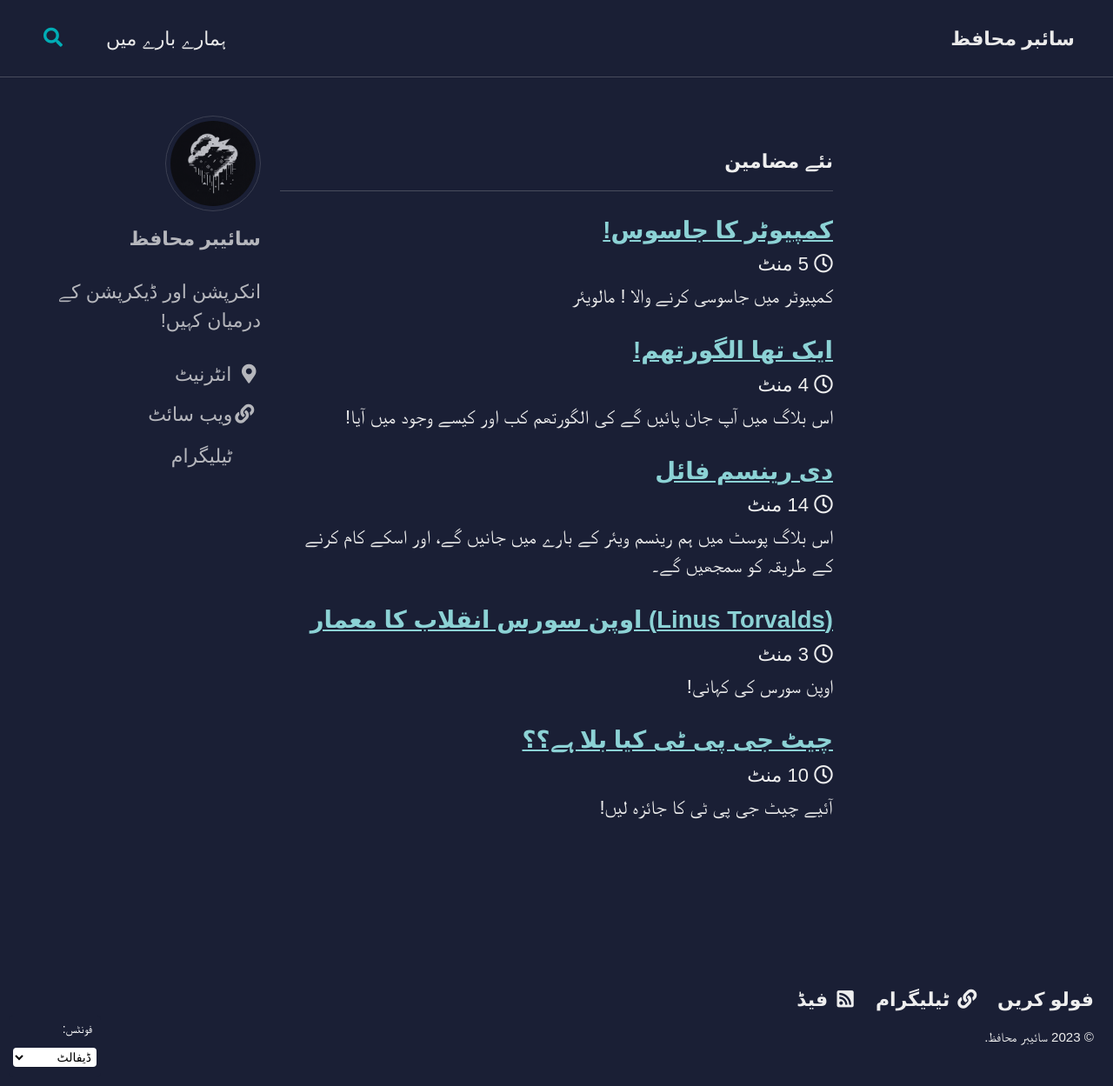
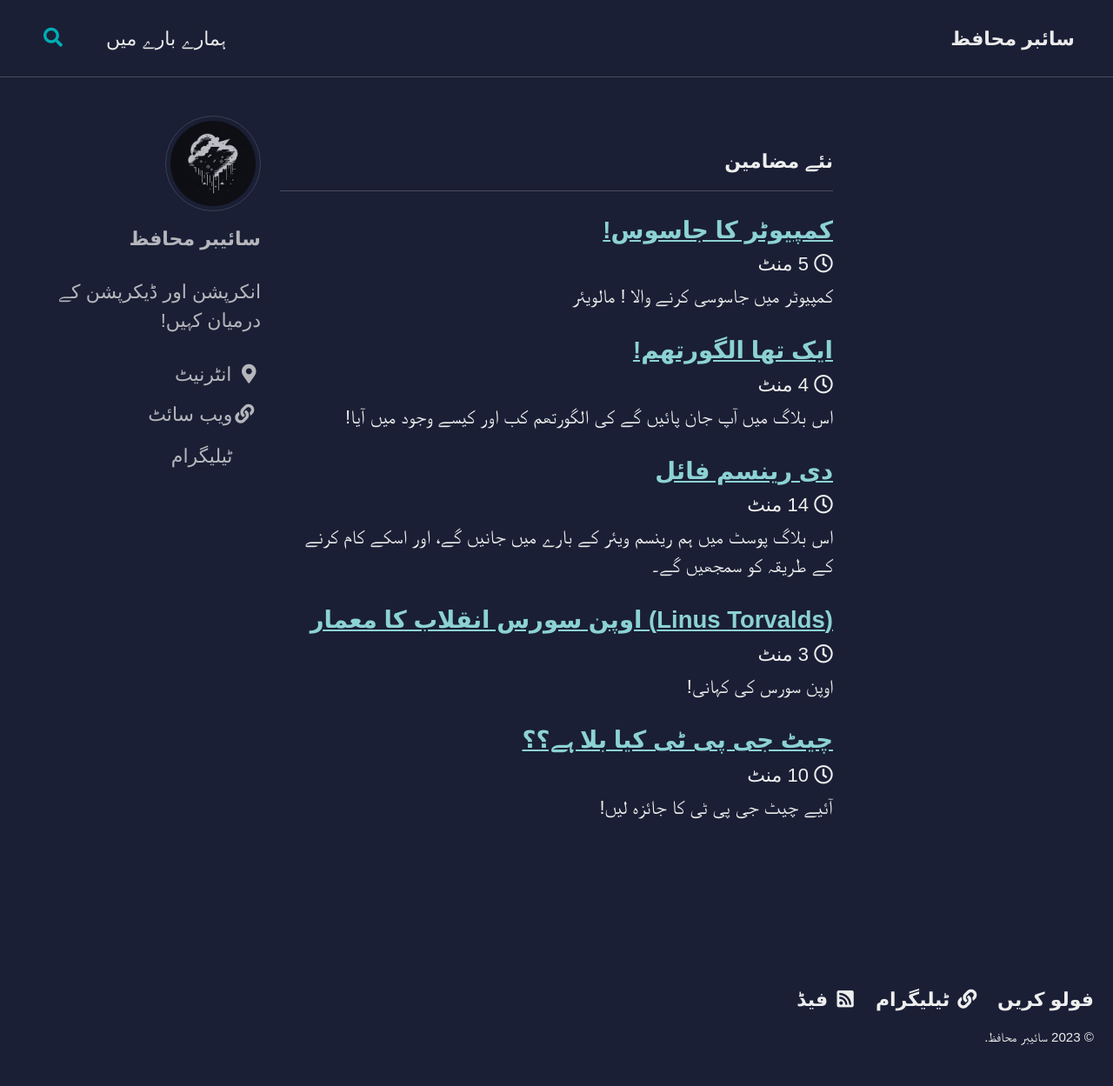
Before and after one commit to abusarimhindi/cybermuhafiz.github.io, a Jekyll site: the page built from index.html, in a window 1280 px wide and 1249 px high. Shown: the whole window at 87% size. Built offline with Jekyll 4.4.1, drawn with Linux system fonts in a browser that asks for light colours; cached includes are drawn as plain includes; some web fonts are replaced; the list of posts is cut into pages by our own code.

Commit message:
fix font changer

```diff
--- a/_layouts/default.html
+++ b/_layouts/default.html
@@ -26,6 +26,16 @@
     <button id="reset-font">Reset</button>
   </div>
 
+  <div id="font-select-wrapper" <label for="font-select" style="color: white; margin-right: 5px; font-size: 14px;">
+    فونٹ: </label>
+    <select id="font-select" style="color: white; font-size: 14px; padding: 2px; background-color: #1a1f35;">
+      <option value="default">ڈیفالٹ</option>
+      <option value="jameel">جمیل نوری</option>
+      <option value="mahar">مہر نستعلیق</option>
+      <option value="nafees">نفیس</option>
+    </select>
+  </div>
+
   <div class="initial-content">
     {{ content }}
   </div>
@@ -46,79 +56,6 @@
   {% include scripts.html %}
 
   <script src="{{ '/assets/js/block-img.js' | relative_url }}"></script>
-
-
-
-  <script>
-    document.addEventListener('DOMContentLoaded', function () {
-      const fontControls = document.getElementById('font-controls');
-      const increaseButton = document.getElementById('increase-font');
-      const decreaseButton = document.getElementById('decrease-font');
-      const resetButton = document.getElementById('reset-font');
-
-      let textElements = document.querySelectorAll('p, li, dl');
-      let defaultFontSizeDesktop = 22; // Default font size for laptops and desktops
-      let defaultFontSizeMobile = 12; // Default font size for mobile devices
-      let currentFontSize;
-
-      // Function to update font sizes
-      function updateFontSizes() {
-        textElements.forEach(element => {
-          element.style.fontSize = currentFontSize + 'px';
-        });
-      }
-
-      // Set initial font size based on window width
-      function setInitialFontSize() {
-        if (window.innerWidth >= 768) {
-          currentFontSize = defaultFontSizeDesktop;
-        } else {
-          currentFontSize = defaultFontSizeMobile;
-        }
-        updateFontSizes();
-      }
-
-      // Update font size on reset
-      function resetFontSize() {
-        if (window.innerWidth >= 768) {
-          currentFontSize = defaultFontSizeDesktop;
-        } else {
-          currentFontSize = defaultFontSizeMobile;
-        }
-        updateFontSizes();
-      }
-
-      // Toggle font controls visibility based on scroll position
-      function toggleFontControlsVisibility() {
-        if (window.scrollY > 200) {
-          fontControls.style.display = 'flex';
-        } else {
-          fontControls.style.display = 'none';
-        }
-      }
-
-      // Event listeners
-      increaseButton.addEventListener('click', function () {
-        currentFontSize += 2;
-        updateFontSizes();
-      });
-
-      decreaseButton.addEventListener('click', function () {
-        currentFontSize = Math.max(currentFontSize - 2, 10);
-        updateFontSizes();
-      });
-
-      resetButton.addEventListener('click', resetFontSize);
-
-      // Set initial font size and visibility
-      setInitialFontSize();
-      toggleFontControlsVisibility();
-
-      // Listen for scroll events
-      window.addEventListener('scroll', toggleFontControlsVisibility);
-      window.addEventListener('resize', setInitialFontSize);
-    });
-  </script>
 
 
   <style>
@@ -155,21 +92,47 @@
   </style>
 
 
+  <style>
+    #font-select-wrapper {
+      position: fixed;
+      top: 70px;
+      left: 50%;
+      transform: translateX(-50%);
+      display: flex;
+      justify-content: center;
+      align-items: center;
+      background-color: rgba(0, 0, 0, 0.8);
+      padding: 10px;
+      border-radius: 10px;
+      z-index: 9999;
+    }
 
-  <div id="font-select-wrapper"
-    style="position: fixed; bottom: 10px; left: 10px; padding: 5px; border-radius: 5px; background-color: #1a1f35;">
-    <label for="font-select" style="color: white; margin-right: 5px; font-size: 14px;">فونٹس: </label>
-    <select id="font-select" style="color: black; font-size: 14px; padding: 2px;">
-      <!-- Set font color, size, and padding to black -->
-      <option value="default">ڈیفالٹ</option>
-      <option value="jameel">جمیل نوری</option>
-      <option value="mahar">مہر نستعلیق</option>
-      <option value="nafees">نفیس</option>
-    </select>
-  </div>
+    #font-select {
+      font-size: 14px;
+      color: white;
+      padding: 2px;
+      border: none;
+      border-radius: 10px;
+      background-color: white;
+      color: white;
+      outline: none;
+      cursor: pointer;
+      transition: background-color white;
+      margin-right: 5px;
+    }
+
+    #font-select:hover {
+      background-color: #1a1f35;
+    }
+
+    #font-select-label {
+      color: white;
+      font-size: 14px;
+    }
+  </style>
 
 
-  <script src="/assets/js/font_fetch.js"></script>
+  <script src="/assets/js/font_manipulation.js"></script>
 
 </body>
 
--- a/_sass/minimal-mistakes/_variables.scss
+++ b/_sass/minimal-mistakes/_variables.scss
@@ -32,6 +32,8 @@
    ========================================================================== */
 
 $doc-font-size: 16 !default;
+// $custom-font: unquote(localStorage.getItem("selectedFont"));
+// $custom-font: 'Noto Nastaliq Urdu';
 $custom-font: sans-serif;
 
 /* paragraph indention */
--- a/assets/js/font_fetch.js
+++ b/assets/js/font_fetch.js
@@ -1,4 +1,4 @@
-document.addEventListener("DOMContentLoaded", function() {
+document.addEventListener("DOMContentLoaded", function () {
 	const fontSelect = document.getElementById("font-select");
 	const fontSelectWrapper = document.getElementById("font-select-wrapper");
 	const bodyElement = document.body;
@@ -16,7 +16,7 @@ document.addEventListener("DOMContentLoaded", function() {
 	}
 
 	// Toggle font selection dropdown visibility while scrolling a post
-  window.addEventListener("scroll", function() {
+	window.addEventListener("scroll", function () {
 		// if (window.location.pathname !== "/") { # uncomment this if you want font selection active in base
 		const scrollY = window.scrollY || window.pageYOffset;
 		if (scrollY > 200) {
@@ -27,7 +27,7 @@ document.addEventListener("DOMContentLoaded", function() {
 		}
 	});
 
-  fontSelect.addEventListener("change", function() {
+	fontSelect.addEventListener("change", function () {
 		const selectedFont = fontSelect.value;
 		applyFontStyle(selectedFont);
 		localStorage.setItem("selectedFont", selectedFont);
@@ -40,7 +40,7 @@ document.addEventListener("DOMContentLoaded", function() {
 			bodyElement.style.fontFamily = "'Jameel Noori', sans-serif";
 		} else if (selectedFont === "mahar") {
 			bodyElement.style.fontFamily = "'Mahar Nastaliq', cursive";
-    } else if (selectedFont == "nafees") {
+		} else if (selectedFont === "nafees") {
 			bodyElement.style.fontFamily = "'Nafees', cursive";
 		}
 	}
--- /dev/null
+++ b/assets/js/font_manipulation.js
@@ -0,0 +1,123 @@
+document.addEventListener("DOMContentLoaded", function () {
+  // Font size controls
+  const fontControls = document.getElementById("font-controls");
+  const increaseButton = document.getElementById("increase-font");
+  const decreaseButton = document.getElementById("decrease-font");
+  const resetButton = document.getElementById("reset-font");
+
+  let textElements = document.querySelectorAll("p, li, dl");
+  let defaultFontSizeDesktop = 22; // Default font size for laptops and desktops
+  let defaultFontSizeMobile = 12; // Default font size for mobile devices
+  let currentFontSize;
+
+  // Retrieve font size preference from Local Storage
+  const storedFontSize = localStorage.getItem("fontSize");
+  if (storedFontSize) {
+    currentFontSize = parseInt(storedFontSize);
+  } else {
+    if (window.innerWidth >= 768) {
+      currentFontSize = defaultFontSizeDesktop;
+    } else {
+      currentFontSize = defaultFontSizeMobile;
+    }
+  }
+
+  // Function to update font sizes
+  function updateFontSizes() {
+    textElements.forEach((element) => {
+      element.style.fontSize = currentFontSize + "px";
+    });
+  }
+
+  // Set initial font size based on window width
+  function setInitialFontSize() {
+    updateFontSizes();
+  }
+
+  // Update font size on reset
+  function resetFontSize() {
+    if (window.innerWidth >= 768) {
+      currentFontSize = defaultFontSizeDesktop;
+    } else {
+      currentFontSize = defaultFontSizeMobile;
+    }
+    updateFontSizes();
+    localStorage.setItem("fontSize", currentFontSize.toString());
+  }
+
+  // Toggle font controls visibility based on scroll position
+  function toggleFontControlsVisibility() {
+    if (window.scrollY > 200) {
+      fontControls.style.display = "flex";
+    } else {
+      fontControls.style.display = "none";
+    }
+  }
+
+  // Event listeners for font size controls
+  increaseButton.addEventListener("click", function () {
+    currentFontSize += 2;
+    updateFontSizes();
+    localStorage.setItem("fontSize", currentFontSize.toString());
+  });
+
+  decreaseButton.addEventListener("click", function () {
+    currentFontSize = Math.max(currentFontSize - 2, 10);
+    updateFontSizes();
+    localStorage.setItem("fontSize", currentFontSize.toString());
+  });
+
+  resetButton.addEventListener("click", resetFontSize);
+
+  // Set initial font size and visibility for font size controls
+  setInitialFontSize();
+  toggleFontControlsVisibility();
+
+  // Listen for scroll events for font size controls
+  window.addEventListener("scroll", toggleFontControlsVisibility);
+
+  // Font changer controls
+  const fontSelect = document.getElementById("font-select");
+  const fontSelectWrapper = document.getElementById("font-select-wrapper");
+  const bodyElement = document.body;
+
+  // Retrieve font preference from Local Storage
+  const selectedFont = localStorage.getItem("selectedFont");
+  if (selectedFont) {
+    applyFontStyle(selectedFont);
+    fontSelect.value = selectedFont;
+  }
+
+  // Show font selection dropdown on home screen
+  if (window.location.pathname === "/") {
+    fontSelectWrapper.style.display = "none";
+  }
+
+  // Toggle font selection dropdown visibility while scrolling a post
+  window.addEventListener("scroll", function () {
+    const scrollY = window.scrollY || window.pageYOffset;
+    if (scrollY > 100) {
+      fontSelectWrapper.style.display = "block";
+    } else {
+      fontSelectWrapper.style.display = "none";
+    }
+  });
+
+  fontSelect.addEventListener("change", function () {
+    const selectedFont = fontSelect.value;
+    applyFontStyle(selectedFont);
+    localStorage.setItem("selectedFont", selectedFont);
+  });
+
+  function applyFontStyle(selectedFont) {
+    if (selectedFont === "default") {
+      bodyElement.style.fontFamily = "sans-serif";
+    } else if (selectedFont === "jameel") {
+      bodyElement.style.fontFamily = "'Jameel Noori', sans-serif";
+    } else if (selectedFont === "mahar") {
+      bodyElement.style.fontFamily = "'Mahar Nastaliq', cursive";
+    } else if (selectedFont === "nafees") {
+      bodyElement.style.fontFamily = "'Nafees', cursive";
+    }
+  }
+});
```
Also changed, not shown: 1 other file. Lines whose indentation alone changed are shown as unchanged.
